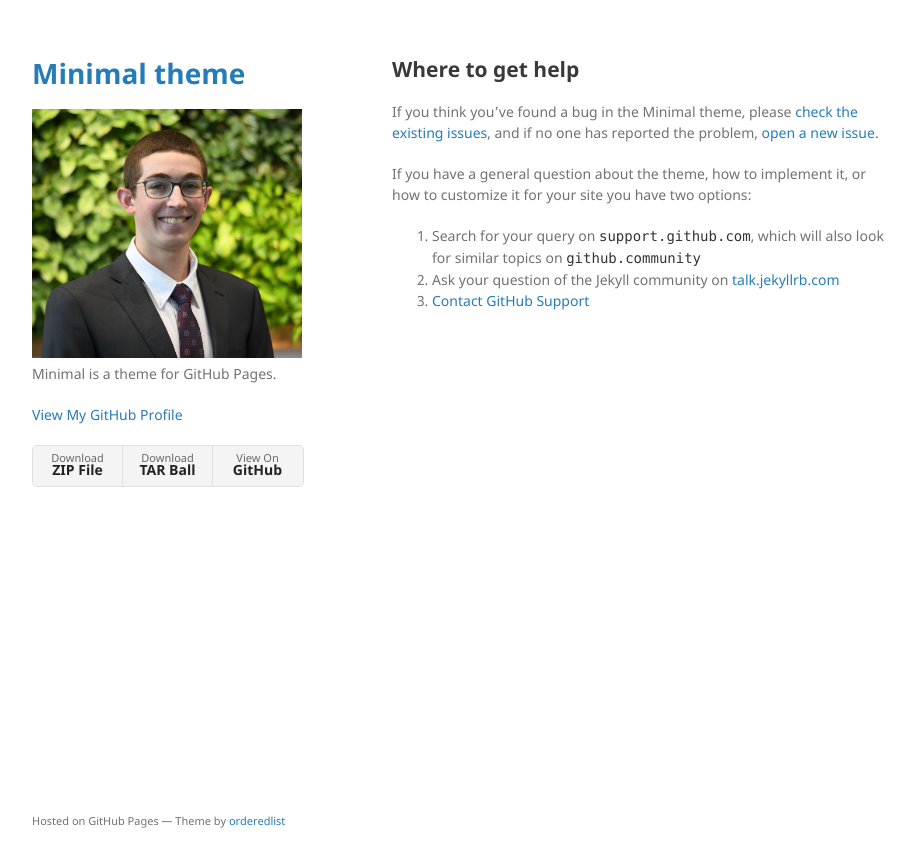
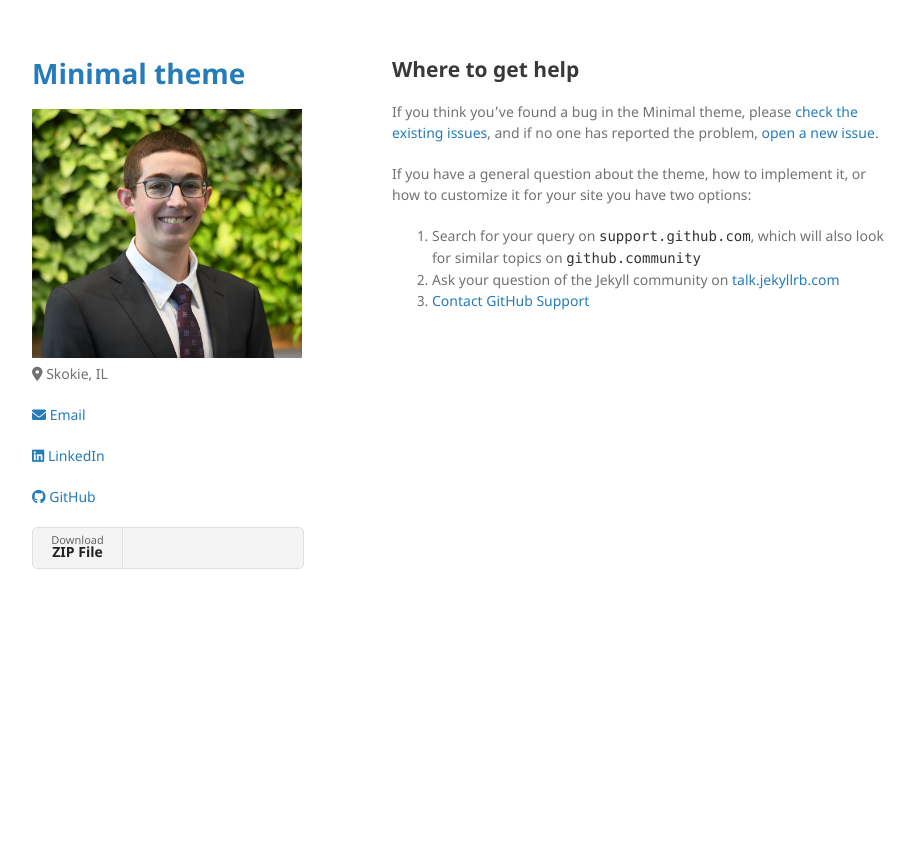
Before and after one commit to bowerirn/bowerirn.github.io, a Jekyll site: the page built from docs/SUPPORT.md, in a window 1280 px wide. Shown: the top 867 px of the page, without its empty margins (178-1093 px from the left). Built offline with Jekyll 4.4.1, drawn with Linux system fonts in a browser that asks for light colours; our own code applies the rules of GitHub Pages for plain Markdown files.

Commit message:
modified base layout

```diff
--- a/_layouts/default.html
+++ b/_layouts/default.html
@@ -4,6 +4,8 @@
     <meta charset="UTF-8">
     <meta http-equiv="X-UA-Compatible" content="IE=edge">
     <meta name="viewport" content="width=device-width, initial-scale=1">
+    <link rel="stylesheet" href="https://cdnjs.cloudflare.com/ajax/libs/font-awesome/6.0.0-beta3/css/all.min.css">
+
 
 {% seo %}
     <link rel="stylesheet" href="{{ "/assets/css/style.css?v=" | append: site.github.build_revision | relative_url }}">
@@ -17,39 +19,26 @@
       <header>
         <h1><a href="{{ "/" | absolute_url }}">{{ site.title | default: site.github.repository_name }}</a></h1>
 
-        {% if site.logo %}
-          <img src="{{site.logo | relative_url}}" alt="Logo" />
-        {% endif %}
+        <img src="{{site.logo | relative_url}}" alt="Logo" />
 
-        <p>{{ site.description | default: site.github.project_tagline }}</p>
+        <!-- <p>{{ site.description | default: site.github.project_tagline }}</p> -->
 
-        {% if site.github.is_project_page %}
-        <p class="view"><a href="{{ site.github.repository_url }}">View the Project on GitHub <small>{{ site.github.repository_nwo }}</small></a></p>
-        {% endif %}
 
-        {% if site.github.is_user_page %}
-        <p class="view"><a href="{{ site.github.owner_url }}">View My GitHub Profile</a></p>
-        {% endif %}
+        <p class="view"><i class="fas fa-map-marker-alt"></i> Skokie, IL</p>
+        <p class="view"><a href="mailto:rnbowering@gmail.com"><i class="fas fa-envelope"></i> Email</a></p>
+        <p class="view"><a href="https://www.linkedin.com/in/rnbowering/"><i class="fab fa-linkedin"></i> LinkedIn</a></p>
+        <p class="view"><a href="https://github.com/bowerirn"><i class="fab fa-github"></i> GitHub</a></p>
 
-        {% if site.show_downloads %}
         <ul class="downloads">
           <li><a href="{{ site.github.zip_url }}">Download <strong>ZIP File</strong></a></li>
-          <li><a href="{{ site.github.tar_url }}">Download <strong>TAR Ball</strong></a></li>
-          <li><a href="{{ site.github.repository_url }}">View On <strong>GitHub</strong></a></li>
         </ul>
-        {% endif %}
       </header>
       <section>
 
       {{ content }}
 
       </section>
-      <footer>
-        {% if site.github.is_project_page %}
-        <p>This project is maintained by <a href="{{ site.github.owner_url }}">{{ site.github.owner_name }}</a></p>
-        {% endif %}
-        <p><small>Hosted on GitHub Pages &mdash; Theme by <a href="https://github.com/orderedlist">orderedlist</a></small></p>
-      </footer>
+
     </div>
     <script src="{{ "/assets/js/scale.fix.js" | relative_url }}"></script>
   </body>
```
Also changed, not shown: another-page.md (deleted, +0 -9 lines), index.md (+7 -116 lines).
